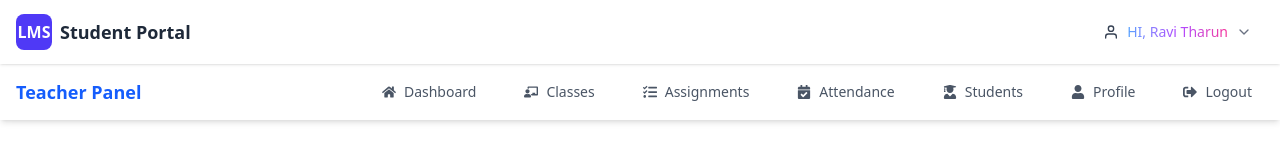
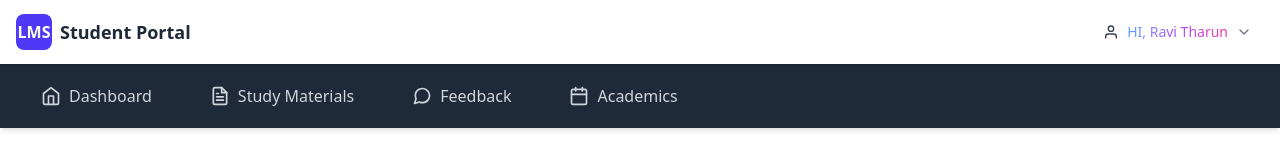
Before and after one commit to ravitharun/edu-lms-mern, a React (Vite) app in the folder UI/: page / in a window 1280 px wide. Shown: the top 168 px of the page. Built offline with nearby package versions, Linux system fonts and the light colour scheme.

Commit message:
added the new packges

```diff
--- a/UI/package.json
+++ b/UI/package.json
@@ -18,6 +18,7 @@
     "react-hot-toast": "^2.6.0",
     "react-icons": "^5.5.0",
     "react-router-dom": "^7.12.0",
+    "react-secure-storage": "^1.3.2",
     "socket.io-client": "^4.8.3",
     "tailwindcss": "^4.1.18"
   },
--- a/UI/src/Components/Navbar.jsx
+++ b/UI/src/Components/Navbar.jsx
@@ -22,7 +22,7 @@ function Navbar({ mobileMenuOpen, setMobileMenuOpen }) {
   const [academicsOpen, setAcademicsOpen] = useState(false);
   const [openProfile, setOpenProfile] = useState(false);
   const [openMobile, setOpenMobile] = useState(false);
-  const role = "Studsents"
+  const role = "Students"
   return (
     <>
       {/* students Navbar */}
--- a/UI/src/Pages/AdminPages/AdminDashboard.jsx
+++ b/UI/src/Pages/AdminPages/AdminDashboard.jsx
@@ -6,8 +6,12 @@ import {
   FaCalendarCheck,
   FaBell,
 } from "react-icons/fa";
+import  secureLocalStorage  from  "react-secure-storage";
+
 
 function AdminDashboard() {
+  const setdata=secureLocalStorage.setItem("data","user")
+  console.log(setdata,'setdata')
   return (
     <div className="min-h-screen bg-gray-100 p-4 md:p-6">
       {/* ---------- HEADER ---------- */}
--- a/UI/src/Pages/StudentPages/Dashboard.jsx
+++ b/UI/src/Pages/StudentPages/Dashboard.jsx
@@ -6,8 +6,10 @@ import Footer from './Footer';
 import { IoNewspaperOutline } from "react-icons/io5";
 import "../../App.css"
 import toast, { Toaster } from 'react-hot-toast';
+import secureLocalStorage from 'react-secure-storage';
 function Dashboard() {
   const Name = "Ravi Tharun";
+
 
   const ProfileData = [
     { icon: '📊', type: "Attendance", count: "87.4%" },
```
Also changed, not shown: 1 other file (tests, documents, lock files or other folders).
